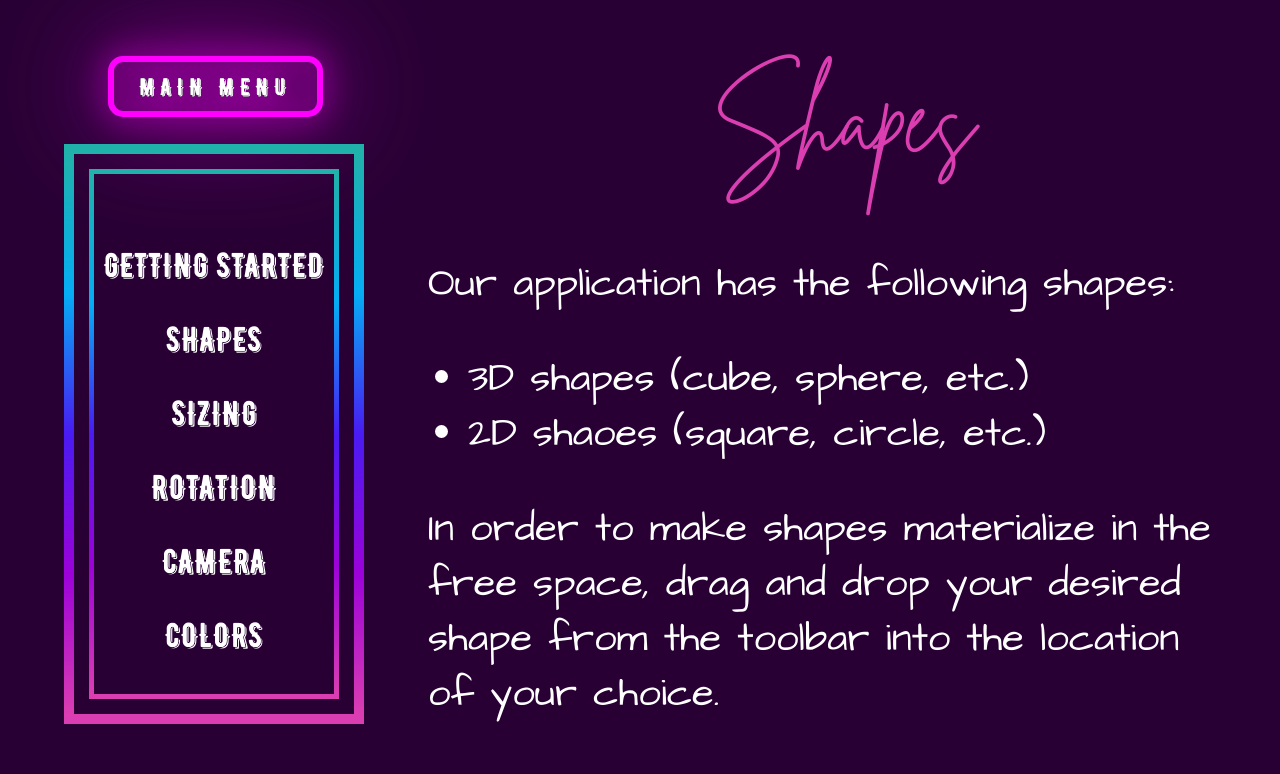
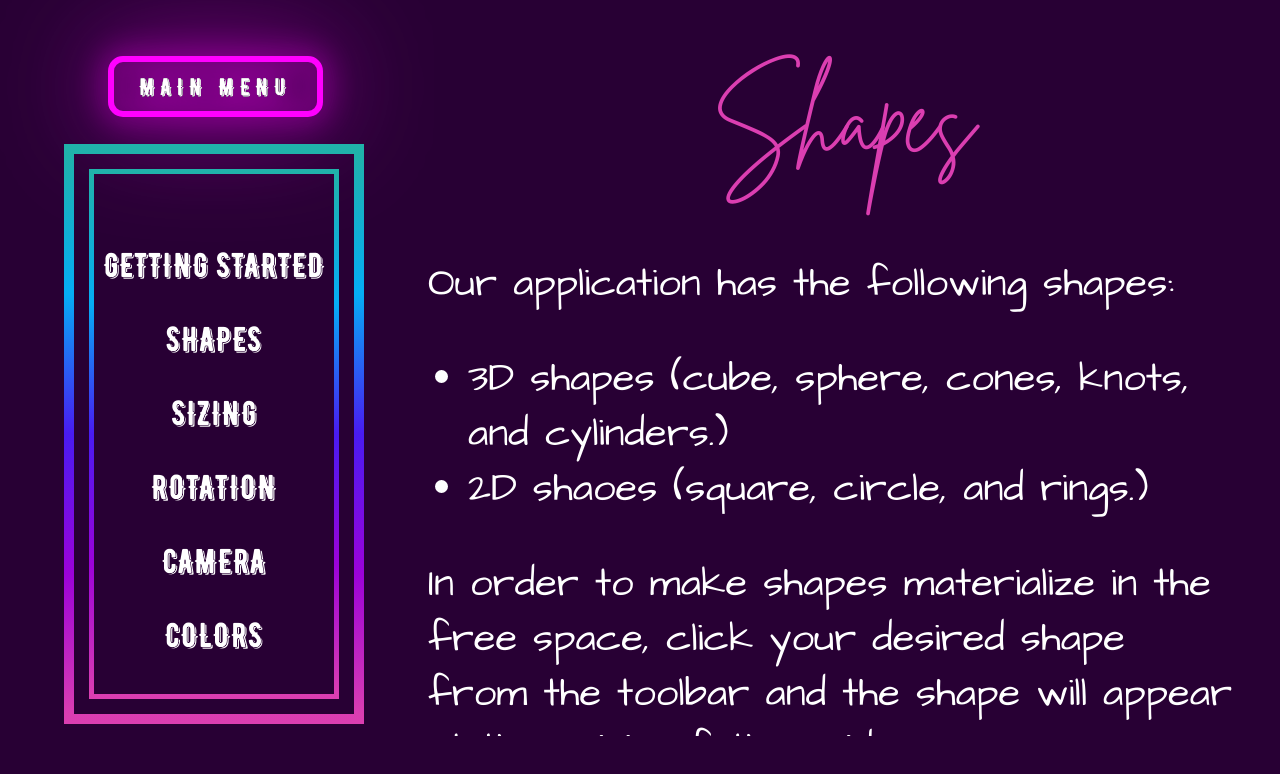
Before and after one commit to mausaye/ArtSpace3D, a React (Create React App) app: page /InstructionsPage/Shapes in a window 1280 px wide. Shown: the top 774 px of the page. Built offline with nearby package versions, Linux system fonts and the light colour scheme.

Commit message:
instructions draft added

```diff
--- a/src/MenuFiles/InstructionsTabs/Camera.js
+++ b/src/MenuFiles/InstructionsTabs/Camera.js
@@ -7,7 +7,10 @@ export default function Camera() {
             Camera
         </div>
         <div class="body">
-            Camera ...
+            There is a perspective camera used in our application.
+            To rotate the camera in 3-dimensions, use the left click button on your mouse and drag the cursor in the direction you want your camera to point.
+            To move the camera along the horizontal axis, simply right click on your mouse and drag.
+            To zoom in, use your mouse to scroll down. To zoom out, use your mouse to scroll up.
         </div>
 
     </div>
--- a/src/MenuFiles/InstructionsTabs/Color.js
+++ b/src/MenuFiles/InstructionsTabs/Color.js
@@ -7,7 +7,10 @@ export default function Color() {
                 Color
             </div>
             <div class="body">
-                Color can be chosen with the color picker on the side.
+                Color can be chosen with the color picker on the side. First, select a color on your color picker.
+                Second, click the object from the side menu you would like to add onto your scene. The color indicated on the color picker will be set for your selected object.
+                If you would like to change the color of your shape after placing it down, simply select a new color on your color picker, click your shape, and press "C" on your keyboard.
+                The object should update its color to correspond with the color selected on the color picker.
             </div>
 
         </div>
--- a/src/MenuFiles/InstructionsTabs/Rotation.js
+++ b/src/MenuFiles/InstructionsTabs/Rotation.js
@@ -7,7 +7,9 @@ export default function Rotation() {
                 Rotation
             </div>
             <div class="body">
-                Objects, both 2D and 3D can be rotated as desired.
+                Objects, both 2D and 3D can be rotated as desired. To activate the ability to rotate an object, first select the object you would like to rotate.
+                A 3-D axis should appear. Secondly, press "R" on your keyboard. This should activate the rotation tools. Multiple circles will appear along the XYZ axes.
+                You can drag this axes until desired rotation is achieved.
             </div>
 
         </div>
--- a/src/MenuFiles/InstructionsTabs/Shapes.js
+++ b/src/MenuFiles/InstructionsTabs/Shapes.js
@@ -9,10 +9,10 @@ export default function Shapes() {
             <div class="body">
                 Our application has the following shapes:
                 <ul>
-                    <li>3D shapes (cube, sphere, etc.)</li>
-                    <li>2D shaoes (square, circle, etc.)</li>
+                    <li>3D shapes (cube, sphere, cones, knots, and cylinders.)</li>
+                    <li>2D shaoes (square, circle, and rings.)</li>
                 </ul>
-                In order to make shapes materialize in the free space, drag and drop your desired shape from the toolbar into the location of your choice.
+                In order to make shapes materialize in the free space, click your desired shape from the toolbar and the shape will appear at the origin of the grid.
             </div>
 
         </div>
--- a/src/MenuFiles/InstructionsTabs/Sizing.js
+++ b/src/MenuFiles/InstructionsTabs/Sizing.js
@@ -7,7 +7,7 @@ export default function Sizing() {
                 Sizing
             </div>
             <div class="body">
-                Objects, both 2D and 3D, can be made bigger or smaller according to the user's desire.
+                Objects, both 2D and 3D, can be made bigger or smaller according to the user's desire. This effect and be achieve by clicking on the shape you would like to transform, then clicking the "S" button on your keyboard. A 3-D coordinate plane will appear allowing you to stretch your shape in any direction.
             </div>
 
         </div>
```
